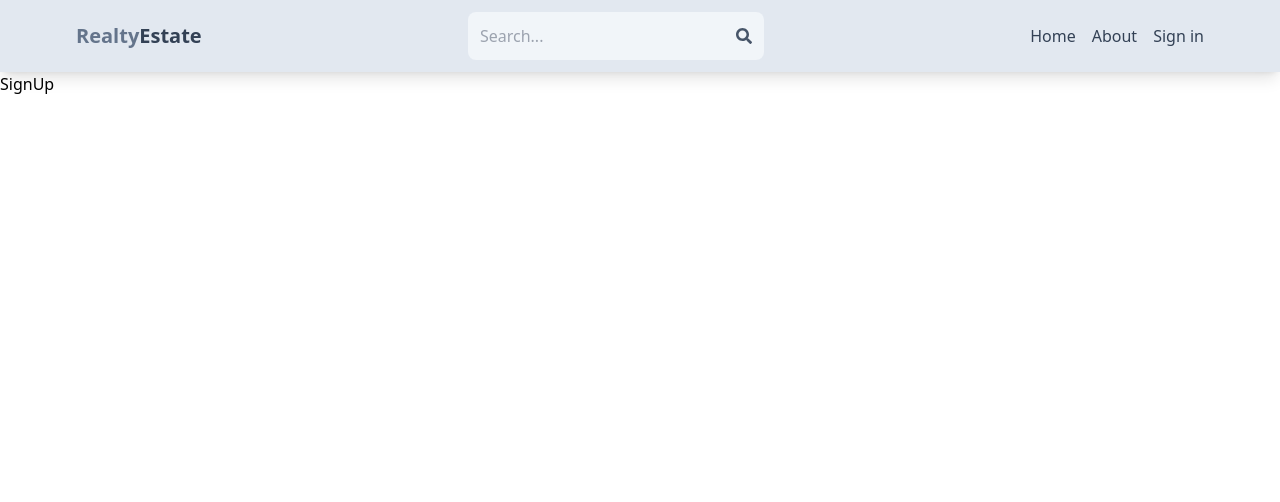
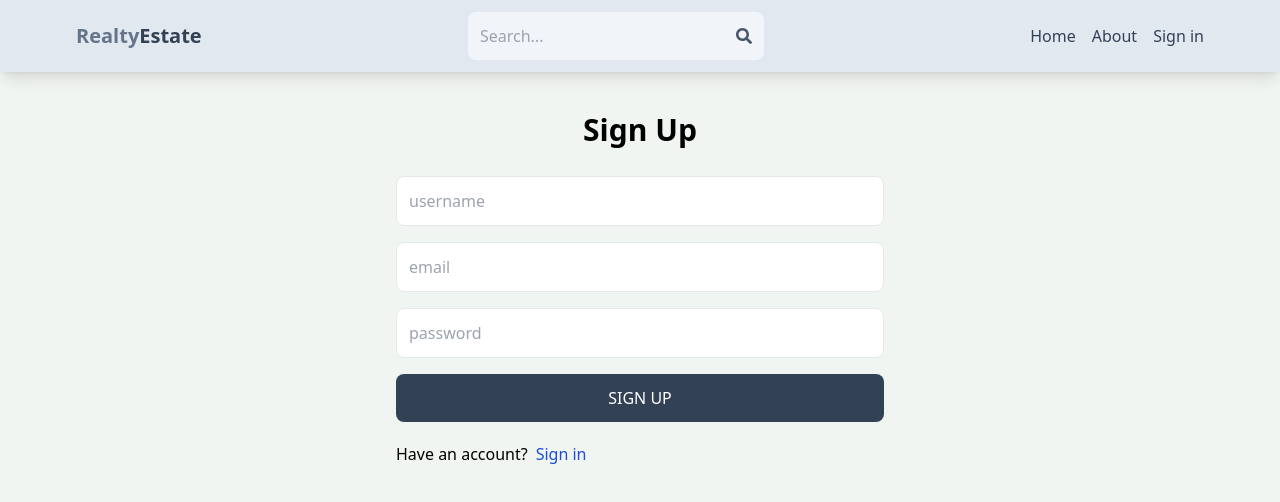
Before and after one commit to Om-Shankar-191019/Realty, a React (Vite) app in the folder client/: page /sign-up in a window 1280 px wide. Shown: the top 502 px of the page. Built offline with nearby package versions, Linux system fonts and the light colour scheme.

Commit message:
complete sign up page ui

```diff
--- a/client/src/index.css
+++ b/client/src/index.css
@@ -1,3 +1,7 @@
 @tailwind base;
 @tailwind components;
 @tailwind utilities;
+
+body{
+    background-color: rgb(241,245,241);
+}
--- a/client/src/pages/SignUp.jsx
+++ b/client/src/pages/SignUp.jsx
@@ -1,7 +1,41 @@
 import React from "react";
+import { Link } from "react-router-dom";
 
 const SignUp = () => {
-  return <div>SignUp</div>;
+  return (
+    <div className="max-w-lg mx-auto p-3">
+      <h1 className="font-semibold text-3xl text-center my-7">Sign Up</h1>
+      <form className="flex flex-col gap-4  ">
+        <input
+          type="text"
+          placeholder="username"
+          id="username"
+          className="border p-3 rounded-lg"
+        />
+        <input
+          type="email"
+          placeholder="email"
+          id="email"
+          className="border p-3 rounded-lg"
+        />
+        <input
+          type="password"
+          placeholder="password"
+          id="password"
+          className="border p-3 rounded-lg"
+        />
+        <button className="bg-slate-700 text-white p-3 rounded-lg uppercase hover:opacity-95 disabled:opacity-80">
+          Sign up
+        </button>
+      </form>
+      <div className="flex gap-2 mt-5">
+        <p>Have an account?</p>
+        <Link to="/sign-in">
+          <span className="text-blue-700">Sign in</span>
+        </Link>
+      </div>
+    </div>
+  );
 };
 
 export default SignUp;
```
